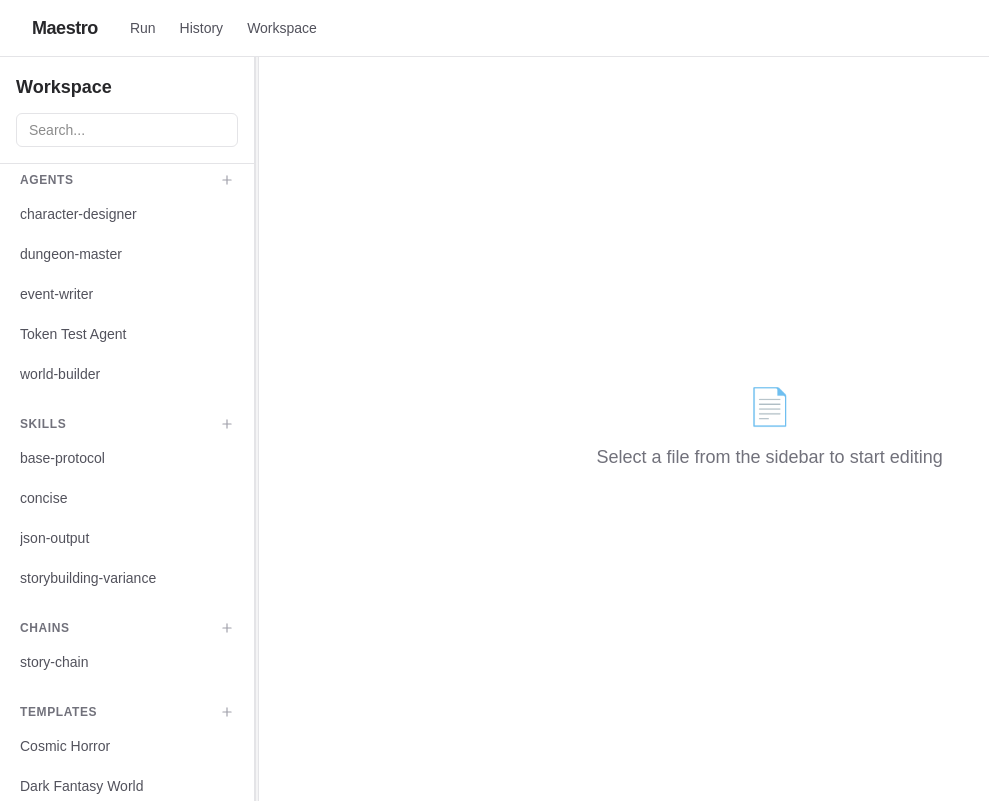
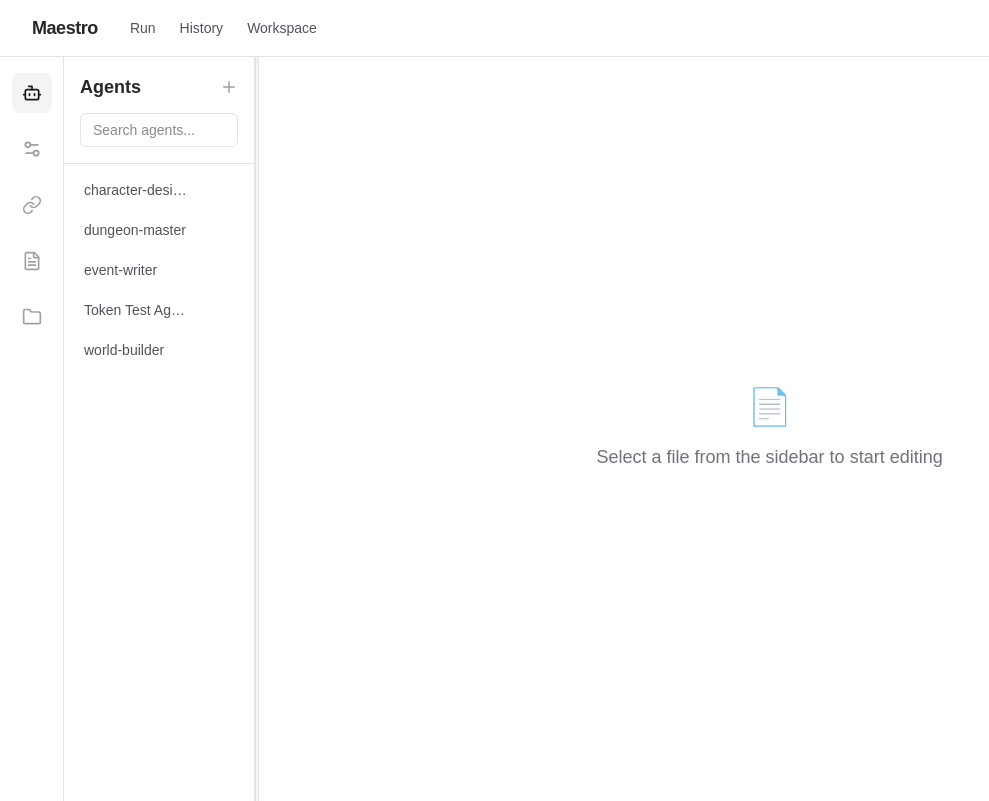
Before and after one commit to jasonhui1/maestro-playground, a Next.js app: page /workspace in a window 1280 px wide. Shown: the whole page, without its empty margins (0-989 px from the left). Built offline with nearby package versions, Linux system fonts and the light colour scheme.

Commit message:
use icon library + add icons to sidebar, vertical sidebar

```diff
--- a/app/history/page.tsx
+++ b/app/history/page.tsx
@@ -3,6 +3,7 @@
 import { useState, useEffect } from 'react'
 import { RunMeta } from '@/lib/types'
 import RunCard from '@/components/RunCard'
+import { X } from 'lucide-react'
 
 export default function HistoryPage() {
   const [runs, setRuns] = useState<RunMeta[]>([])
@@ -80,7 +81,7 @@ export default function HistoryPage() {
                 onClick={() => setFilterKeyword('')}
                 className="absolute right-2 top-1/2 -translate-y-1/2 text-zinc-400 hover:text-zinc-600"
               >
-                <svg xmlns="http://www.w3.org/2000/svg" width="14" height="14" viewBox="0 0 24 24" fill="none" stroke="currentColor" strokeWidth="2" strokeLinecap="round" strokeLinejoin="round"><path d="M18 6 6 18"/><path d="m6 6 12 12"/></svg>
+                <X size={14} />
               </button>
             )}
           </div>
--- a/components/workspace/AgentNode.tsx
+++ b/components/workspace/AgentNode.tsx
@@ -2,6 +2,7 @@
 
 import React, { memo } from 'react';
 import { Handle, Position, type NodeProps, type Node } from '@xyflow/react';
+import { Plus } from 'lucide-react';
 
 export type AgentNodeData = {
   label: string;
@@ -59,10 +60,7 @@ function AgentNode({ id, data, selected }: NodeProps<AgentNode>) {
         className="absolute -bottom-6 left-1/2 -translate-x-1/2 w-6 h-6 bg-white border border-zinc-200 rounded-full flex items-center justify-center shadow-sm hover:border-zinc-900 hover:text-zinc-900 text-zinc-400 transition-all z-10 opacity-0 group-hover:opacity-100"
         title="Insert agent after"
       >
-        <svg xmlns="http://www.w3.org/2000/svg" width="14" height="14" viewBox="0 0 24 24" fill="none" stroke="currentColor" strokeWidth="3" strokeLinecap="round" strokeLinejoin="round">
-          <line x1="12" y1="5" x2="12" y2="19"></line>
-          <line x1="5" y1="12" x2="19" y2="12"></line>
-        </svg>
+        <Plus size={14} strokeWidth={3} />
       </button>
     </div>
   );
--- a/components/workspace/Sidebar.tsx
+++ b/components/workspace/Sidebar.tsx
@@ -4,6 +4,18 @@ import { useEffect, useState, useMemo } from 'react';
 import { useSearchParams, useRouter } from 'next/navigation';
 import { AgentDef, SkillDef, ChainDef, TemplateDef } from '@/lib/types';
 import Fuse from 'fuse.js';
+import {
+  Bot,
+  Settings2,
+  Link as LinkIcon,
+  FileText,
+  Folder,
+  Star,
+  Plus,
+  Trash2,
+  Search,
+  X
+} from 'lucide-react';
 
 interface WorkspaceData {
   agents: AgentDef[];
@@ -25,12 +37,19 @@ export default function Sidebar() {
   const [modalType, setModalType] = useState<EntityType>('agent');
   const [newName, setNewName] = useState('');
   const [isCreating, setIsCreating] = useState(false);
+  const [activeCategory, setActiveCategory] = useState<EntityType>('agent');
 
   const searchParams = useSearchParams();
   const router = useRouter();
 
   const activeType = searchParams.get('type');
   const activeSlug = searchParams.get('slug');
+
+  useEffect(() => {
+    if (activeType) {
+      setActiveCategory(activeType as EntityType);
+    }
+  }, [activeType]);
 
   useEffect(() => {
     async function fetchData() {
@@ -154,63 +173,99 @@ export default function Sidebar() {
     }
   };
 
-  const allItems = useMemo(() => {
-    if (!data) return [];
-    return [
-      ...data.agents.map(i => ({ ...i, entityType: 'agent' as EntityType })),
-      ...data.skills.map(i => ({ ...i, entityType: 'skill' as EntityType })),
-      ...data.chains.map(i => ({ ...i, entityType: 'chain' as EntityType })),
-      ...data.templates.map(i => ({ ...i, entityType: 'template' as EntityType })),
-      ...data.context.map(i => ({ ...i, entityType: 'context' as EntityType })),
-    ];
-  }, [data]);
+  const activeItems = useMemo(() => {
+    if (!data || !activeCategory) return [];
+    const baseItems = (data[activeCategory === 'agent' ? 'agents' :
+                          activeCategory === 'skill' ? 'skills' :
+                          activeCategory === 'chain' ? 'chains' :
+                          activeCategory === 'template' ? 'templates' : 'context'] as any[])
+                        .map(i => ({ ...i, entityType: activeCategory }));
 
-  const fuse = useMemo(() => {
-    return new Fuse(allItems, {
+    if (!searchQuery) return baseItems;
+
+    const fuse = new Fuse(baseItems, {
       keys: ['name', 'slug', 'description'],
       threshold: 0.3,
     });
-  }, [allItems]);
+    return fuse.search(searchQuery).map(r => r.item);
+  }, [data, activeCategory, searchQuery]);
 
-  const filteredData = useMemo(() => {
+  const sortedItems = useMemo(() => {
+    return [...activeItems].sort((a, b) => {
+      const aIsFav = favorites.includes(`${a.entityType}:${a.slug}`);
+      const bIsFav = favorites.includes(`${b.entityType}:${b.slug}`);
+      if (aIsFav && !bIsFav) return -1;
+      if (!aIsFav && bIsFav) return 1;
+      return 0;
+    });
+  }, [activeItems, favorites]);
+
+  if (loading) return (
+    <div className="flex-1 flex items-center justify-center p-4 bg-zinc-50/30">
+      <div className="flex flex-col items-center gap-3">
+        <div className="w-5 h-5 border-2 border-zinc-200 border-t-zinc-800 rounded-full animate-spin" />
+        <span className="text-xs font-medium text-zinc-400 uppercase tracking-widest">Loading Workspace</span>
+      </div>
+    </div>
+  );
+  if (error) return <div className="p-4 text-red-500">Error: {error}</div>;
   if (!data) return null;
-    if (!searchQuery) return data;
-
-    const results = fuse.search(searchQuery).map(r => r.item);
-
-    return {
-      agents: results.filter(i => i.entityType === 'agent') as AgentDef[],
-      skills: results.filter(i => i.entityType === 'skill') as SkillDef[],
-      chains: results.filter(i => i.entityType === 'chain') as ChainDef[],
-      templates: results.filter(i => i.entityType === 'template') as TemplateDef[],
-      context: results.filter(i => i.entityType === 'context') as { slug: string; name: string; filePath: string }[],
-    };
-  }, [data, searchQuery, fuse]);
-
-  const favoriteItems = useMemo(() => {
-    return allItems.filter(item => favorites.includes(`${item.entityType}:${item.slug}`));
-  }, [allItems, favorites]);
-
-  if (loading) return <div className="p-4 text-zinc-500">Loading...</div>;
-  if (error) return <div className="p-4 text-red-500">Error: {error}</div>;
-  if (!data || !filteredData) return null;
-
-  const sections = [
-    { title: 'Agents', type: 'agent' as EntityType, items: filteredData.agents },
-    { title: 'Skills', type: 'skill' as EntityType, items: filteredData.skills },
-    { title: 'Chains', type: 'chain' as EntityType, items: filteredData.chains },
-    { title: 'Templates', type: 'template' as EntityType, items: filteredData.templates },
-    { title: 'Context', type: 'context' as EntityType, items: filteredData.context },
+  const categories = [
+    { id: 'agent' as EntityType, label: 'Agents', icon: Bot },
+    { id: 'skill' as EntityType, label: 'Skills', icon: Settings2 },
+    { id: 'chain' as EntityType, label: 'Chains', icon: LinkIcon },
+    { id: 'template' as EntityType, label: 'Templates', icon: FileText },
+    { id: 'context' as EntityType, label: 'Context', icon: Folder },
   ];
 
   return (
-    <aside className="w-full border-r border-zinc-200 bg-white h-full flex flex-col">
-      <div className="p-4 border-b border-zinc-200">
-        <h2 className="text-lg font-semibold text-zinc-800 mb-3">Workspace</h2>
+    <aside className="w-full h-full flex flex-row select-none bg-white">
+      {/* Category Navigation (Left Bar) */}
+      <div className="w-[64px] h-full flex flex-col items-center py-4 gap-4 border-r border-zinc-200 shrink-0">
+        {categories.map((cat) => {
+          const Icon = cat.icon;
+          const isActive = activeCategory === cat.id;
+          return (
+            <button
+              key={cat.id}
+              onClick={() => setActiveCategory(cat.id)}
+              className={`p-2.5 rounded-lg transition-colors ${
+                isActive
+                  ? 'bg-zinc-100 text-zinc-900'
+                  : 'text-zinc-400 hover:text-zinc-600 hover:bg-zinc-50'
+              }`}
+              title={cat.label}
+            >
+              <Icon size={20} />
+            </button>
+          );
+        })}
+      </div>
+
+      {/* Content Area (Right Panel) */}
+      <div className="flex-1 h-full flex flex-col border-r border-zinc-200 min-w-0">
+        <div className="p-4 border-b border-zinc-200 bg-white">
+          <div className="flex items-center justify-between mb-3">
+            <h2 className="text-lg font-semibold text-zinc-800 capitalize">
+              {activeCategory}s
+            </h2>
+            <button
+              onClick={() => {
+                setModalType(activeCategory);
+                setIsModalOpen(true);
+              }}
+              className="text-zinc-400 hover:text-zinc-600 transition-colors"
+              title={`Add ${activeCategory}`}
+            >
+              <Plus size={18} />
+            </button>
+          </div>
+
+          {/* Search */}
           <div className="relative">
             <input
               type="text"
-            placeholder="Search..."
+              placeholder={`Search ${activeCategory}s...`}
               value={searchQuery}
               onChange={(e) => setSearchQuery(e.target.value)}
               className="w-full px-3 py-1.5 text-sm border border-zinc-200 rounded-md focus:outline-none focus:ring-2 focus:ring-zinc-500 focus:border-transparent"
@@ -220,119 +275,64 @@ export default function Sidebar() {
                 onClick={() => setSearchQuery('')}
                 className="absolute right-2 top-1/2 -translate-y-1/2 text-zinc-400 hover:text-zinc-600"
               >
-              ×
+                <X size={14} />
               </button>
             )}
           </div>
         </div>
 
-      <nav className="flex-1 overflow-y-auto p-2 space-y-6">
-        {/* Favorites Section */}
-        {favoriteItems.length > 0 && !searchQuery && (
-          <div>
-            <h3 className="px-3 text-xs font-semibold text-zinc-500 uppercase tracking-wider mb-2">
-              Favorites
-            </h3>
+        <nav className="flex-1 overflow-y-auto p-2">
           <ul className="space-y-1">
-              {favoriteItems.map((item) => {
+            {sortedItems.map((item) => {
               const isActive = activeType === item.entityType && activeSlug === item.slug;
+              const isFav = favorites.includes(`${item.entityType}:${item.slug}`);
+
               return (
                 <li key={`${item.entityType}:${item.slug}`} className="group relative">
                   <button
                     onClick={() => handleSelect(item.entityType, item.slug)}
-                      className={`w-full text-left px-3 py-2 text-sm rounded-md transition-colors pr-14 ${
+                    className={`w-full text-left px-3 py-2 text-sm rounded-md transition-all pr-14 flex items-center gap-2 group/item ${
                       isActive
-                          ? 'bg-zinc-100 text-zinc-900 font-medium'
+                        ? 'bg-zinc-100/80 text-zinc-900 font-medium'
                         : 'text-zinc-600 hover:bg-zinc-50 hover:text-zinc-900'
                     }`}
                   >
-                      <span className="truncate block">{item.name}</span>
+                    {isActive && (
+                      <div className="absolute left-0 top-2 bottom-2 w-1 bg-indigo-500 rounded-full" />
+                    )}
+                    <span className="truncate block flex-1">
+                      {item.name}
+                    </span>
                   </button>
+                  <div className="absolute right-2 top-1/2 -translate-y-1/2 flex items-center gap-1">
                     <button
                       onClick={(e) => toggleFavorite(e, item.entityType, item.slug)}
-                      className="absolute right-8 top-1/2 -translate-y-1/2 text-yellow-500 opacity-0 group-hover:opacity-100 transition-opacity"
-                      title="Remove from favorites"
-                    >
-                      ★
-                    </button>
-                    <button
-                      onClick={(e) => handleDelete(e, item.entityType, item.slug)}
-                      className="absolute right-2 top-1/2 -translate-y-1/2 text-zinc-300 opacity-0 group-hover:opacity-100 hover:text-red-500 transition-opacity"
-                      title="Delete"
-                    >
-                      <svg xmlns="http://www.w3.org/2000/svg" width="14" height="14" viewBox="0 0 24 24" fill="none" stroke="currentColor" strokeWidth="2" strokeLinecap="round" strokeLinejoin="round"><polyline points="3 6 5 6 21 6"></polyline><path d="M19 6v14a2 2 0 0 1-2 2H7a2 2 0 0 1-2-2V6m3 0V4a2 2 0 0 1 2-2h4a2 2 0 0 1 2 2v2"></path><line x1="10" y1="11" x2="10" y2="17"></line><line x1="14" y1="11" x2="14" y2="17"></line></svg>
-                    </button>
-                  </li>
-                );
-              })}
-            </ul>
-          </div>
-        )}
-
-        {/* Category Sections */}
-        {sections.map((section) => (
-          <div key={section.title}>
-            <div className="flex items-center justify-between px-3 mb-2">
-              <h3 className="text-xs font-semibold text-zinc-500 uppercase tracking-wider">
-                {section.title}
-              </h3>
-              <button
-                onClick={() => {
-                  setModalType(section.type);
-                  setIsModalOpen(true);
-                }}
-                className="text-zinc-400 hover:text-zinc-600 transition-colors"
-                title={`Add ${section.title.slice(0, -1)}`}
-              >
-                <svg xmlns="http://www.w3.org/2000/svg" width="14" height="14" viewBox="0 0 24 24" fill="none" stroke="currentColor" strokeWidth="2" strokeLinecap="round" strokeLinejoin="round"><line x1="12" y1="5" x2="12" y2="19"></line><line x1="5" y1="12" x2="19" y2="12"></line></svg>
-              </button>
-            </div>
-            <ul className="space-y-1">
-              {section.items.map((item) => {
-                const slug = item.slug;
-                const isActive = activeType === section.type && activeSlug === slug;
-                const isFav = favorites.includes(`${section.type}:${slug}`);
-
-                return (
-                  <li key={slug} className="group relative">
-                    <button
-                      onClick={() => handleSelect(section.type, slug)}
-                      className={`w-full text-left px-3 py-2 text-sm rounded-md transition-colors pr-14 ${
-                        isActive
-                          ? 'bg-zinc-100 text-zinc-900 font-medium'
-                          : 'text-zinc-600 hover:bg-zinc-50 hover:text-zinc-900'
-                      }`}
-                    >
-                      <span className="truncate block">{item.name}</span>
-                    </button>
-                    <button
-                      onClick={(e) => toggleFavorite(e, section.type, slug)}
-                      className={`absolute right-8 top-1/2 -translate-y-1/2 transition-opacity ${
+                      className={`transition-opacity ${
                         isFav ? 'text-yellow-500 opacity-100' : 'text-zinc-300 opacity-0 group-hover:opacity-100 hover:text-yellow-500'
                       }`}
                       title={isFav ? "Remove from favorites" : "Add to favorites"}
                     >
-                      ★
+                      <Star size={14} className={isFav ? "fill-current" : ""} />
                     </button>
                     <button
-                      onClick={(e) => handleDelete(e, section.type, slug)}
-                      className="absolute right-2 top-1/2 -translate-y-1/2 text-zinc-300 opacity-0 group-hover:opacity-100 hover:text-red-500 transition-opacity"
+                      onClick={(e) => handleDelete(e, item.entityType, item.slug)}
+                      className="text-zinc-300 opacity-0 group-hover:opacity-100 hover:text-red-500 transition-opacity"
                       title="Delete"
                     >
-                      <svg xmlns="http://www.w3.org/2000/svg" width="14" height="14" viewBox="0 0 24 24" fill="none" stroke="currentColor" strokeWidth="2" strokeLinecap="round" strokeLinejoin="round"><polyline points="3 6 5 6 21 6"></polyline><path d="M19 6v14a2 2 0 0 1-2 2H7a2 2 0 0 1-2-2V6m3 0V4a2 2 0 0 1 2-2h4a2 2 0 0 1 2 2v2"></path><line x1="10" y1="11" x2="10" y2="17"></line><line x1="14" y1="11" x2="14" y2="17"></line></svg>
+                      <Trash2 size={14} />
                     </button>
+                  </div>
                 </li>
               );
             })}
-              {section.items.length === 0 && (
+            {sortedItems.length === 0 && (
               <li className="px-3 py-2 text-xs text-zinc-400 italic">
-                  No {section.title.toLowerCase()} found
+                No {activeCategory}s found
               </li>
             )}
           </ul>
+        </nav>
       </div>
-        ))}
-      </nav>
 
       {/* Creation Modal */}
       {isModalOpen && (
--- a/components/workspace/TabController.tsx
+++ b/components/workspace/TabController.tsx
@@ -4,6 +4,7 @@ import { useSearchParams, useRouter } from 'next/navigation';
 import { useMemo } from 'react';
 import { parseTabs, serializeTabs } from '@/lib/fs/tabs';
 import { WorkspaceTab } from '@/lib/types';
+import { X } from 'lucide-react';
 
 export function TabController() {
   const searchParams = useSearchParams();
@@ -86,10 +87,7 @@ export function TabController() {
               tab.active ? 'opacity-100' : ''
             }`}
           >
-            <svg xmlns="http://www.w3.org/2000/svg" width="12" height="12" viewBox="0 0 24 24" fill="none" stroke="currentColor" strokeWidth="2" strokeLinecap="round" strokeLinejoin="round">
-              <line x1="18" y1="6" x2="6" y2="18"></line>
-              <line x1="6" y1="6" x2="18" y2="18"></line>
-            </svg>
+            <X size={12} />
           </button>
         </div>
       ))}
```
Also changed, not shown: app/history/[runId]/page.tsx (+4 -3 lines), app/workspace/page.tsx (+6 -5 lines), components/workspace/ChainFlowBuilder.tsx (+6 -23 lines), package.json (+5 -4 lines), .agents/rules/validation.md (added), 1 other file (tests, documents, lock files or other folders). Lines whose indentation alone changed are shown as unchanged.
